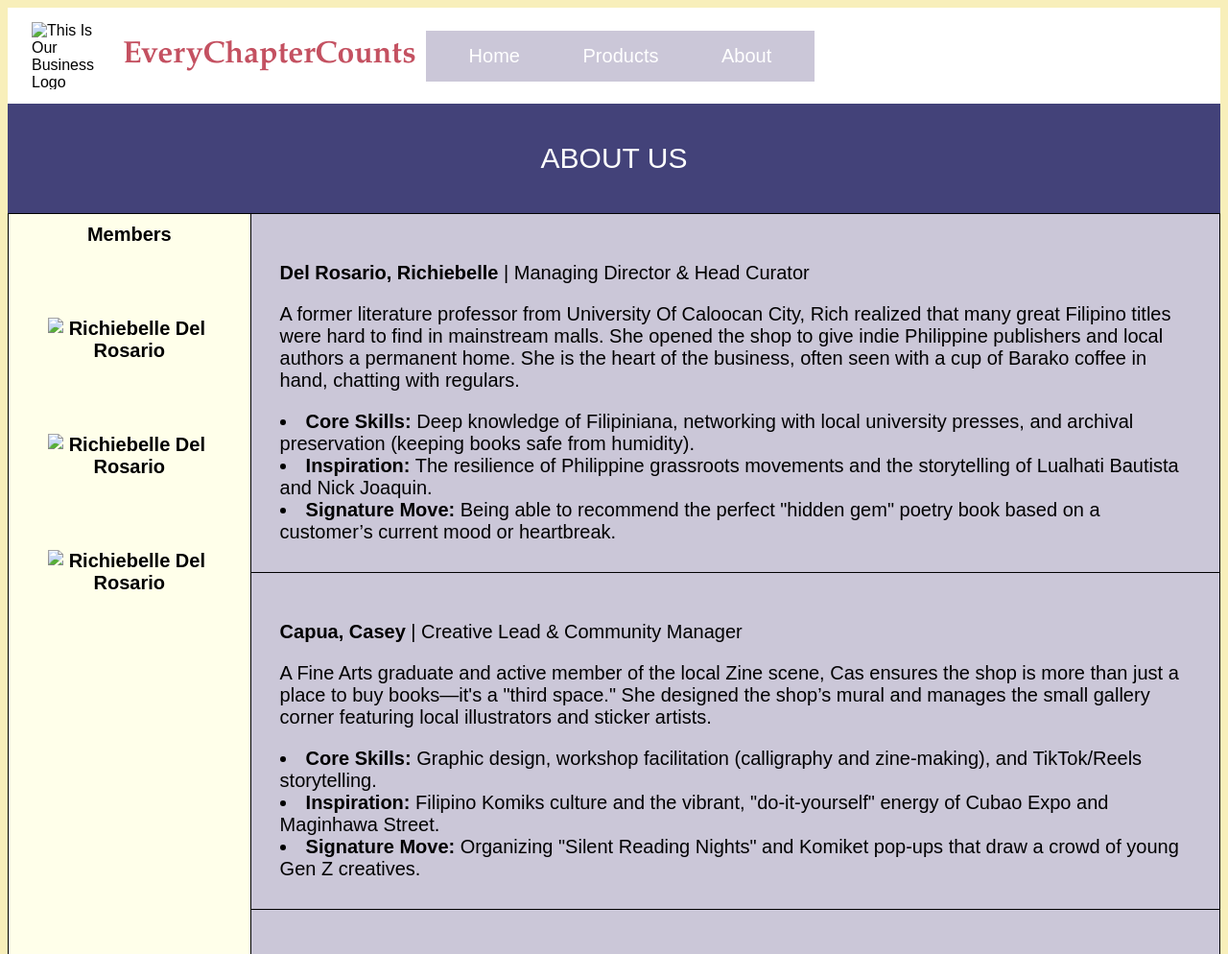
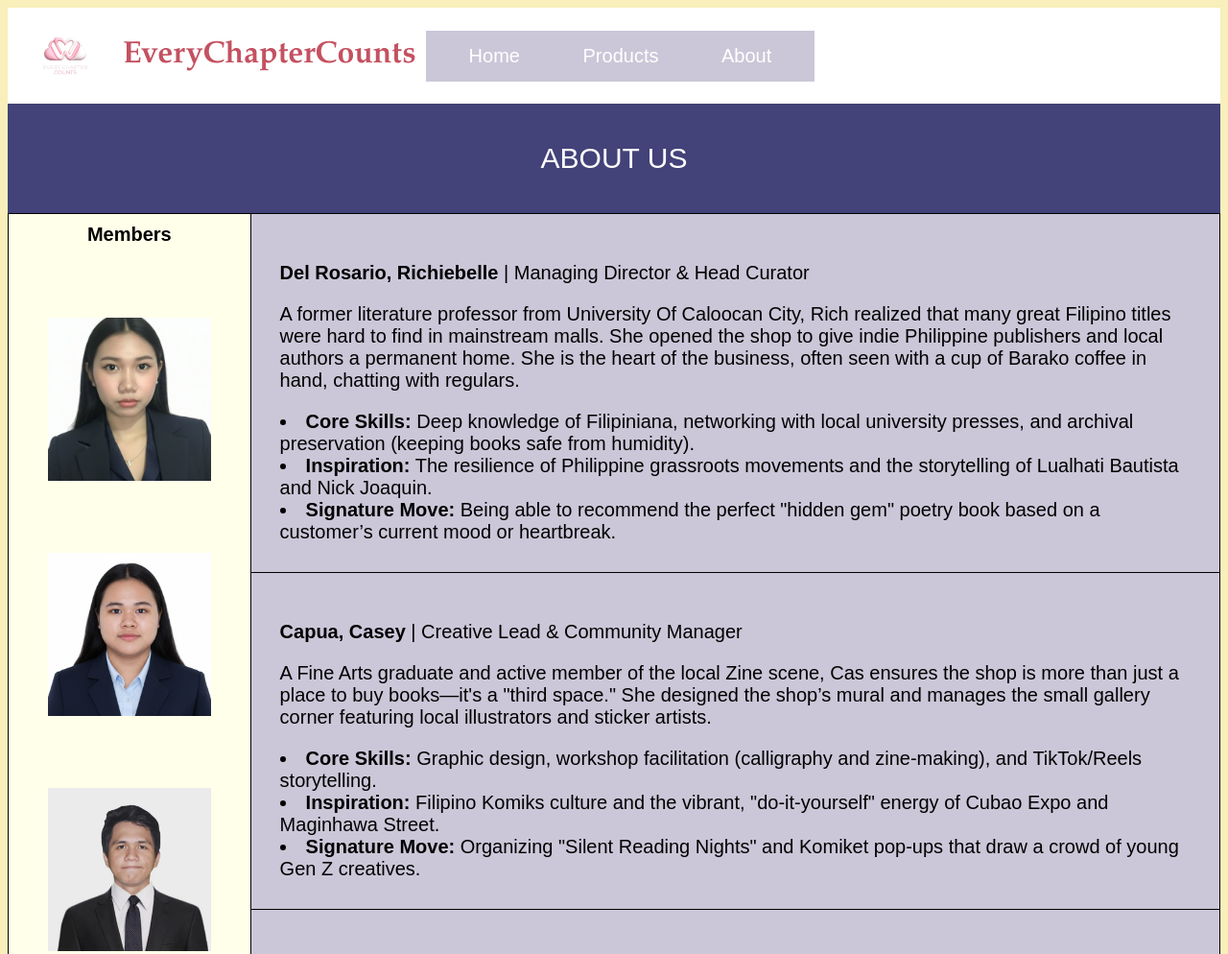
Before and after one commit to richiebelledelrosario-jpg/EveryChapterCounts, a plain HTML site: page about.html in a window 1280 px wide. Shown: the top 994 px of the page at 96% size. Drawn offline with Linux system fonts and the light colour scheme.

Commit message:
Fix HTML structure and styling issues in about.html
A change in code

```diff
--- a/about.html
+++ b/about.html
@@ -132,7 +132,7 @@
 
     <header>
     <div style="display: flex; align-items: center; gap: 10px;">
-    <img id="logo" src="assets/16441-removebg-preview.png" alt="This Is Our Business Logo" >
+    <img id="logo" src="16441-removebg-preview.png" alt="This Is Our Business Logo" >
     <h1> EveryChapterCounts </h1>
     <div class="Navigation">
         <a href="index.html" style="margin: 30px;">Home</a>
@@ -150,9 +150,9 @@
     <tr height="33%">
       <td width="20%" rowspan="3" class="members">
         Members
-        <img src="assets/imgC.jpg" alt="Richiebelle Del Rosario">
-        <img src="assets/imgA.jpg" alt="Richiebelle Del Rosario">
-        <img src="assets/imgB.jpg" alt="Richiebelle Del Rosario">
+        <img src="imgC.jpg" alt="Richiebelle Del Rosario">
+        <img src="imgA.jpg" alt="Casey Capua">
+        <img src="imgB.jpg" alt="Nathaniel Borlagdatan">
       </td>
       <td width="80%" class="desc">
         <p> <strong> Del Rosario, Richiebelle  </strong> | Managing Director & Head Curator </p>
@@ -281,4 +281,5 @@
   <br>
 
 </body>
+
 </html>
```
